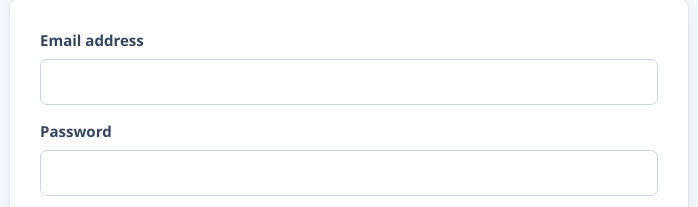
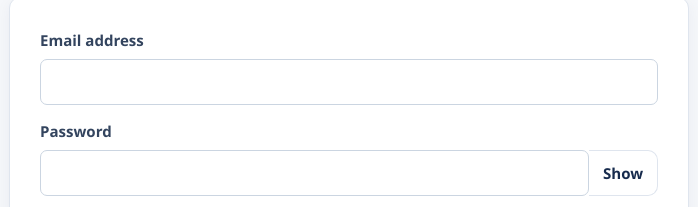
Before and after one commit to akonabengie-spec/kedolaka-market, a website: page login.html in a window 1280 px wide. Shown: the part 280-487 px from the top of the page, 291-989 px from the left. Drawn offline with Linux system fonts and the light colour scheme; no server answers.

```diff
--- a/css/pages/auth.css
+++ b/css/pages/auth.css
@@ -22,6 +22,32 @@ body:has(#resetPasswordForm) main.container {
 #forgotPasswordForm button,
 #resetPasswordForm button {
   width: 100%;
+}
+
+.password-field {
+  display: flex;
+  align-items: stretch;
+}
+
+.password-field input {
+  flex: 1;
+  min-width: 0;
+}
+
+#signInForm .password-field .password-visibility-toggle {
+  width: auto;
+  flex: 0 0 auto;
+  padding-inline: 14px;
+  border: 1px solid var(--brand-line);
+  border-left: 0;
+  border-radius: 0 10px 10px 0;
+  background: var(--brand-card);
+  color: var(--brand-forest-deep);
+  font: inherit;
+}
+
+.password-field input {
+  border-radius: 10px 0 0 10px;
 }
 
 body:has(#registerForm) #registerForm {
--- a/js/marketplace.js
+++ b/js/marketplace.js
@@ -1047,6 +1047,17 @@
   }
 
   function bindAuthForms() {
+    document.querySelectorAll('.password-visibility-toggle').forEach(function (toggle) {
+      toggle.addEventListener('click', function () {
+        const input = document.getElementById(toggle.getAttribute('aria-controls'));
+        if (!input) return;
+        const revealed = input.type === 'password';
+        input.type = revealed ? 'text' : 'password';
+        toggle.textContent = revealed ? 'Hide' : 'Show';
+        toggle.setAttribute('aria-pressed', String(revealed));
+      });
+    });
+
     const signIn = document.getElementById('signInForm');
     if (signIn) signIn.addEventListener('submit', async function (event) {
       event.preventDefault();
--- a/login.html
+++ b/login.html
@@ -10,6 +10,6 @@
 </head>
 <body><header class="topbar"><a class="brand brand-logo-link" href="/" aria-label="KEDOLAKA MARKET home"><img class="brand-logo" src="/assets/kedolaka-market-compact.svg" alt="KEDOLAKA MARKET"></a><nav class="main-nav" aria-label="Main navigation"><a href="index.html">Home</a><a href="register.html">Register</a><a href="help.html">Help</a></nav></header>
 <main class="container"><nav aria-label="Breadcrumb"><a href="index.html">Home</a> / Sign in</nav><h1>Sign in</h1>
-  <form id="signInForm"><label>Email address<input id="signInEmail" name="email" type="email" autocomplete="email" required></label><label>Password<input id="signInPassword" name="password" type="password" autocomplete="current-password" required></label><button type="submit">Sign in</button><p id="signInStatus" class="message" aria-live="polite"></p></form>
+  <form id="signInForm"><label>Email address<input id="signInEmail" name="email" type="email" autocomplete="email" required></label><label>Password<span class="password-field"><input id="signInPassword" name="password" type="password" autocomplete="current-password" required><button class="password-visibility-toggle" type="button" aria-controls="signInPassword" aria-pressed="false">Show</button></span></label><button type="submit">Sign in</button><p id="signInStatus" class="message" aria-live="polite"></p></form>
   <p><a href="register.html">Create an account</a> · <a href="forgot-password.html">Forgot password?</a></p>
 </main><script src="/js/marketplace.js"></script></body></html>
```
Also changed, not shown: auth-flow.html (+1 -1 lines), test/routes.test.js (+3 -0 lines).
